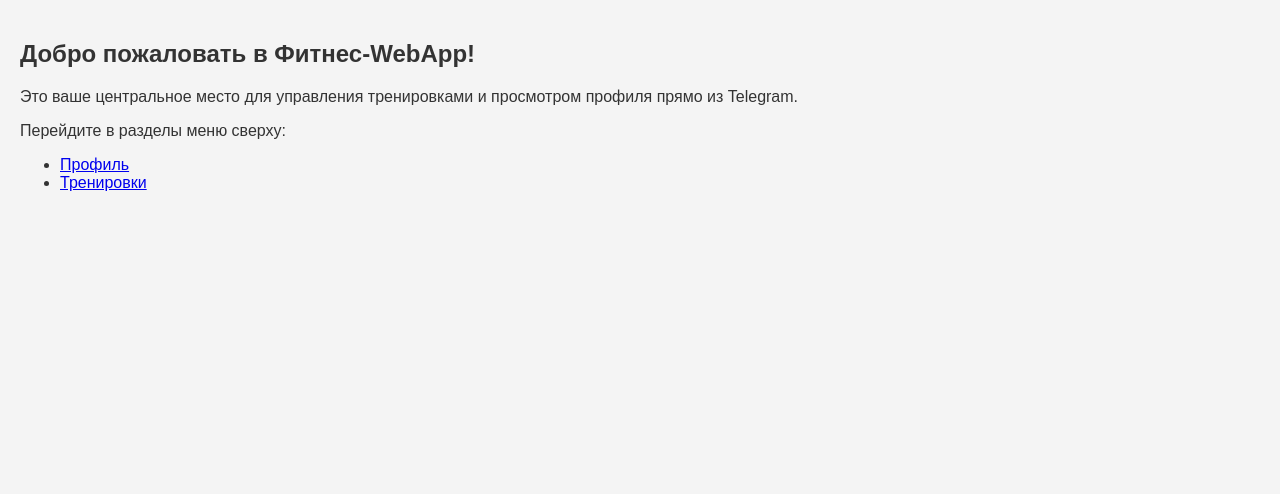
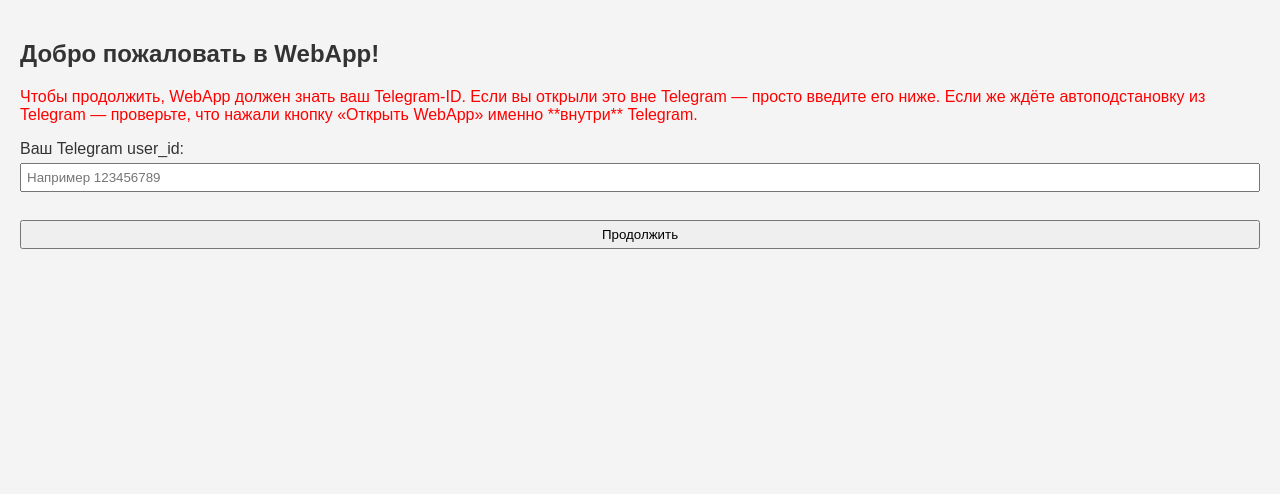
Before and after one commit to reallyaye/botreaalyaye, a FastAPI app: page / in a window 1280 px wide. Shown: the part 146-640 px from the top of the page. Run offline with FastAPI, Linux system fonts and the light colour scheme.

Commit message:
Добавил fallback-форму для ручного ввода user_id в home.html

```diff
--- a/webapp/templates/home.html
+++ b/webapp/templates/home.html
@@ -1,11 +1,29 @@
 {% extends "base.html" %}
 
 {% block content %}
-  <h2>Добро пожаловать в Фитнес-WebApp!</h2>
-  <p>Это ваше центральное место для управления тренировками и просмотром профиля прямо из Telegram.</p>
-  <p>Перейдите в разделы меню сверху:</p>
-  <ul>
-    <li><a href="/profile?user_id={{ request.query_params.user_id }}">Профиль</a></li>
-    <li><a href="/workouts?user_id={{ request.query_params.user_id }}">Тренировки</a></li>
-  </ul>
+  {% set uid = request.query_params.get("user_id") %}
+  {% if uid %}
+    <h2>Добро пожаловать в WebApp!</h2>
+    <p>Ваш <strong>user_id</strong> = {{ uid }}</p>
+    <ul>
+      <li><a href="/profile?user_id={{ uid }}">Перейти в профиль</a></li>
+      <li><a href="/workouts?user_id={{ uid }}">Перейти к тренировкам</a></li>
+    </ul>
+  {% else %}
+    <h2>Добро пожаловать в WebApp!</h2>
+    <p style="color: red;">
+      Чтобы продолжить, WebApp должен знать ваш Telegram-ID.
+      Если вы открыли это вне Telegram — просто введите его ниже.
+      Если же ждёте автоподстановку из Telegram — проверьте,
+      что нажали кнопку «Открыть WebApp» именно **внутри** Telegram.
+    </p>
+
+    <form method="get" action="/">
+      <label>
+        Ваш Telegram user_id:<br>
+        <input name="user_id" type="text" placeholder="Например 123456789" required>
+      </label><br><br>
+      <button type="submit">Продолжить</button>
+    </form>
+  {% endif %}
 {% endblock %}
```
